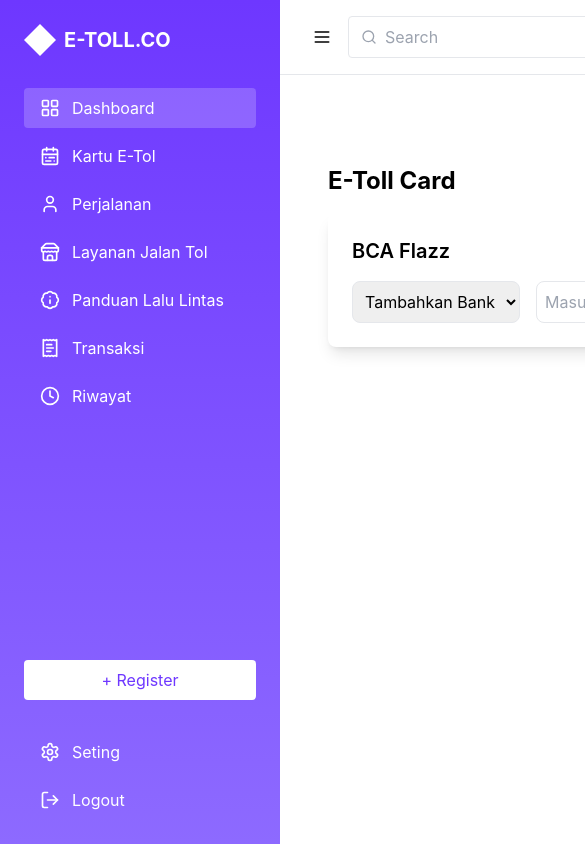
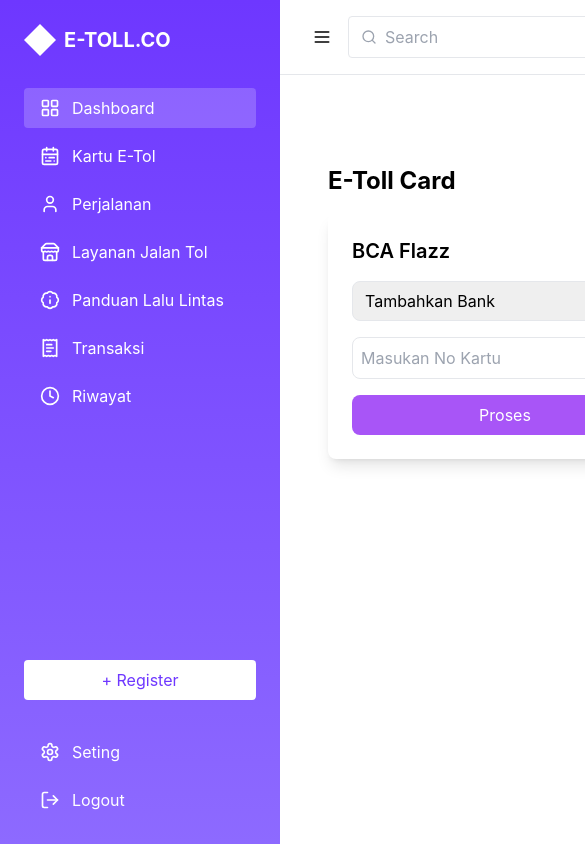
Before and after one commit to yoga220802/e-toll.co, a React (Create React App) app: page /toll-card in a window 390 px wide. Shown: the top 844 px of the page, 585 px wide, since content can reach past the window. Built offline with nearby package versions, Linux system fonts and the light colour scheme.

Commit message:
feat: improve layout of TollCardPage form for better responsiveness

```diff
--- a/src/pages/dashboard/tollCard.jsx
+++ b/src/pages/dashboard/tollCard.jsx
@@ -27,12 +27,12 @@
 
 					<div className='bg-white shadow-lg p-6 rounded-lg'>
 						<h2 className='text-xl font-semibold mb-4'>BCA Flazz</h2>
-						<form onSubmit={handleSubmit} className='flex gap-4'>
+						<form onSubmit={handleSubmit} className='flex flex-col md:flex-row gap-4'>
 							{/* Dropdown Pilihan Bank */}
 							<select
 								value={bank}
 								onChange={(e) => setBank(e.target.value)}
-								className='border p-2 rounded-lg'>
+								className='border p-2 rounded-lg w-full md:w-auto'>
 								<option value=''>Tambahkan Bank</option>
 								<option value='BRI'>BRI</option>
 								<option value='BNI'>BNI</option>
```
